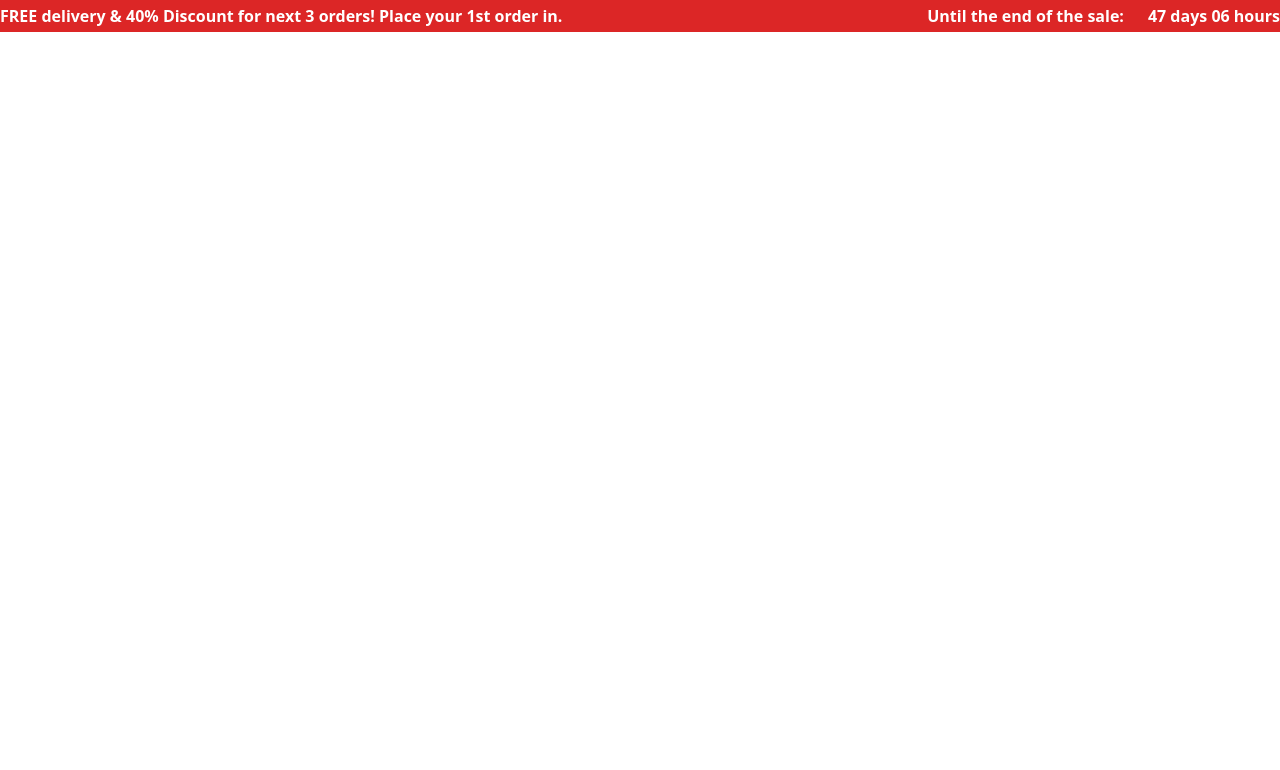
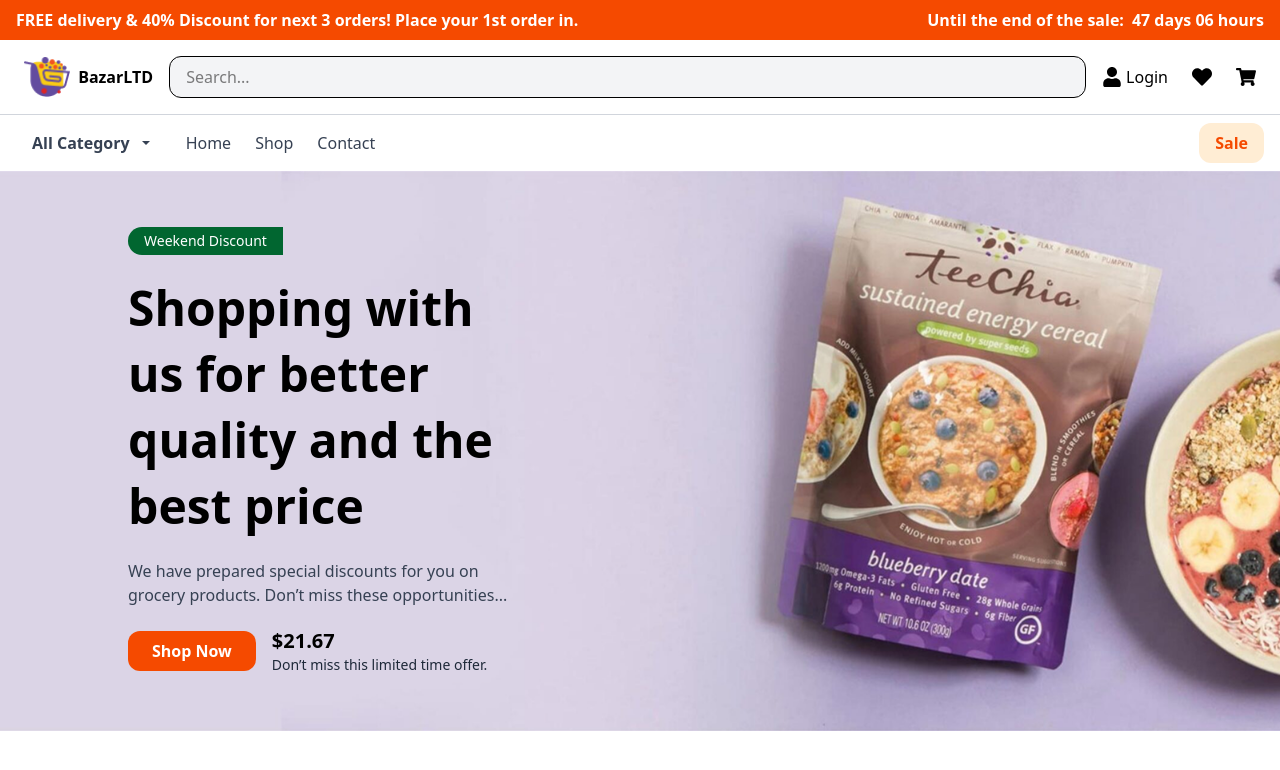
Before and after one commit to Md-Sifat-code/BazarLTD, a React (Vite) app: page / in a window 1280 px wide. Shown: the top 770 px of the page. Built offline with nearby package versions, Linux system fonts and the light colour scheme.

Commit message:
Done the navbar and the Hero

```diff
--- a/package.json
+++ b/package.json
@@ -13,6 +13,7 @@
     "@tailwindcss/vite": "^4.1.7",
     "react": "^19.1.0",
     "react-dom": "^19.1.0",
+    "react-icons": "^5.5.0",
     "react-router-dom": "^7.6.0",
     "tailwindcss": "^4.1.7"
   },
--- a/src/Components/Fixed/Announcement.jsx
+++ b/src/Components/Fixed/Announcement.jsx
@@ -2,17 +2,20 @@
 
 function Announcement() {
   return (
-    <section className="bg-[#DC2626]">
-      <div className="container mx-auto max-w-7xl text-white font-semibold flex flex-row justify-between items-center py-1">
-        <div>
+    <section className="bg-orange-600">
+      <div className="container mx-auto max-w-7xl text-white font-semibold flex flex-col md:flex-row justify-between items-center gap-2 py-2 px-4 text-sm sm:text-base">
+        {/* Message */}
+        <div className="text-center md:text-left w-full md:w-auto">
           <h1>
             FREE delivery & 40% Discount for next 3 orders! Place your 1st order
             in.
           </h1>
         </div>
-        <div className="flex flex-row gap-6">
+
+        {/* Timer */}
+        <div className="flex flex-col sm:flex-row items-center gap-2 text-center md:text-right">
           <h1>Until the end of the sale:</h1>
-          <p>47 days 06 hours</p>
+          <p className="text-white">47 days 06 hours</p>
         </div>
       </div>
     </section>
--- /dev/null
+++ b/src/Components/Fixed/Extranav.jsx
@@ -0,0 +1,135 @@
+import React, { useState, useEffect, useRef } from "react";
+import {
+  FaAppleAlt,
+  FaCheese,
+  FaBreadSlice,
+  FaSnowflake,
+  FaHeartbeat,
+  FaBaby,
+  FaHome,
+  FaStore,
+  FaPhone,
+  FaTags,
+  FaBars,
+} from "react-icons/fa";
+import { IoMdArrowDropdown } from "react-icons/io";
+
+function Extranav() {
+  const [isDropdownOpen, setIsDropdownOpen] = useState(false);
+  const [isMobileDropdownOpen, setIsMobileDropdownOpen] = useState(false);
+  const dropdownRef = useRef();
+
+  const categories = [
+    { name: "Fruits & Vegetables", icon: <FaAppleAlt /> },
+    { name: "Dairy", icon: <FaCheese /> },
+    { name: "Bread", icon: <FaBreadSlice /> },
+    { name: "Frozen Food", icon: <FaSnowflake /> },
+    { name: "Healthcare", icon: <FaHeartbeat /> },
+    { name: "Baby", icon: <FaBaby /> },
+  ];
+
+  // Close dropdown when clicked outside
+  useEffect(() => {
+    function handleClickOutside(event) {
+      if (dropdownRef.current && !dropdownRef.current.contains(event.target)) {
+        setIsDropdownOpen(false);
+        setIsMobileDropdownOpen(false);
+      }
+    }
+    document.addEventListener("mousedown", handleClickOutside);
+    return () => document.removeEventListener("mousedown", handleClickOutside);
+  }, []);
+
+  return (
+    <>
+      {/* 🖥️ Desktop/Tablet Top Navigation */}
+      <section className="bg-white py-2 border-t border-gray-300 hidden sm:block">
+        <div className="container mx-auto px-4 flex flex-col md:flex-row justify-between items-start md:items-center gap-4">
+          <div
+            className="w-full md:w-auto flex flex-col md:flex-row md:items-center gap-4 relative"
+            ref={dropdownRef}
+          >
+            <button
+              onClick={() => setIsDropdownOpen(!isDropdownOpen)}
+              className="flex items-center gap-2 text-gray-700 font-semibold hover:bg-gray-200 px-4 py-2 rounded-lg transition"
+              aria-haspopup="true"
+              aria-expanded={isDropdownOpen}
+            >
+              All Category <IoMdArrowDropdown />
+            </button>
+
+            {isDropdownOpen && (
+              <div className="absolute top-full left-0 mt-2 w-64 bg-white border rounded shadow-md z-20">
+                {categories.map((category, idx) => (
+                  <div
+                    key={idx}
+                    className="flex items-center gap-3 px-4 py-2 hover:bg-gray-100 text-gray-700 cursor-pointer"
+                  >
+                    <span className="text-lg">{category.icon}</span>
+                    <span>{category.name}</span>
+                  </div>
+                ))}
+              </div>
+            )}
+
+            <div className="flex flex-col md:flex-row gap-4 md:gap-6 text-gray-700 font-medium">
+              <p className="cursor-pointer hover:text-blue-600">Home</p>
+              <p className="cursor-pointer hover:text-blue-600">Shop</p>
+              <p className="cursor-pointer hover:text-blue-600">Contact</p>
+            </div>
+          </div>
+
+          <div className="w-full md:w-auto">
+            <p className="text-orange-600 text-center md:text-left px-4 py-2 bg-orange-100 font-bold rounded-xl cursor-pointer hover:bg-orange-200 transition">
+              Sale
+            </p>
+          </div>
+        </div>
+      </section>
+
+      {/* 📱 Mobile Category Dropdown */}
+      {isMobileDropdownOpen && (
+        <div className="fixed bottom-14 left-0 right-0 mx-4 mb-2 bg-white border rounded shadow-md z-50 sm:hidden">
+          {categories.map((category, idx) => (
+            <div
+              key={idx}
+              className="flex items-center gap-3 px-4 py-2 hover:bg-gray-100 text-gray-700 cursor-pointer"
+            >
+              <span className="text-lg">{category.icon}</span>
+              <span>{category.name}</span>
+            </div>
+          ))}
+        </div>
+      )}
+
+      {/* 📱 Mobile Bottom Navigation */}
+      <nav className="fixed bottom-0 left-0 right-0 bg-white shadow-md border-t flex justify-around items-center py-2 sm:hidden z-50">
+        <div className="flex flex-col items-center text-gray-700 text-sm">
+          <FaHome className="text-xl" />
+          <span className="text-xs">Home</span>
+        </div>
+        <div className="flex flex-col items-center text-gray-700 text-sm">
+          <FaStore className="text-xl" />
+          <span className="text-xs">Shop</span>
+        </div>
+        <button
+          onClick={() => setIsMobileDropdownOpen((prev) => !prev)}
+          className="flex flex-col items-center text-gray-700 text-sm focus:outline-none"
+        >
+          <FaBars className="text-xl" />
+          <span className="text-xs">Category</span>
+        </button>
+        <div className="flex flex-col items-center text-gray-700 text-sm">
+          <FaPhone className="text-xl" />
+          <span className="text-xs">Contact</span>
+        </div>
+        <div className="flex flex-col items-center text-orange-600 text-sm">
+          <FaTags className="text-xl" />
+          <span className="text-xs">Sale</span>
+        </div>
+      </nav>
+    </>
+  );
+}
+
+export default Extranav;
--- /dev/null
+++ b/src/Components/Fixed/Hero.jsx
@@ -0,0 +1,48 @@
+import React from "react";
+
+function Hero() {
+  return (
+    <div
+      className="min-h-[70vh] bg-cover bg-center bg-no-repeat text-white grid grid-cols-1 lg:grid-cols-2 relative"
+      style={{ backgroundImage: "url('/elements01.png')" }}
+    >
+      {/* Left Content */}
+      <div className="flex flex-col justify-center px-6 sm:px-12 md:px-24 lg:px-32 z-10 py-10">
+        <div className="flex flex-col gap-5 max-w-2xl">
+          <p className="px-4 py-1 bg-green-800 rounded-l-3xl text-sm font-medium w-fit">
+            Weekend Discount
+          </p>
+
+          <h1 className="text-2xl sm:text-3xl md:text-4xl lg:text-5xl font-bold text-black leading-snug">
+            Shopping with us for better quality and the best price
+          </h1>
+
+          <p className="text-gray-700 text-sm sm:text-base">
+            We have prepared special discounts for you on grocery products.
+            Don’t miss these opportunities...
+          </p>
+
+          <div className="flex flex-col sm:flex-row items-start sm:items-center gap-4">
+            <button className="px-6 py-2 bg-orange-600 hover:bg-orange-700 transition text-white font-semibold rounded-xl w-fit">
+              Shop Now
+            </button>
+
+            <div>
+              <h2 className="text-xl font-bold text-black">$21.67</h2>
+              <p className="text-sm text-gray-800">
+                Don’t miss this limited time offer.
+              </p>
+            </div>
+          </div>
+        </div>
+      </div>
+
+      {/* Right placeholder (optional: you can add a product or model image here) */}
+      <div className="hidden lg:flex items-center justify-center z-10">
+        {/* Add optional content or leave empty for background image only */}
+      </div>
+    </div>
+  );
+}
+
+export default Hero;
--- a/src/Components/Fixed/Navbar.jsx
+++ b/src/Components/Fixed/Navbar.jsx
@@ -1,12 +1,38 @@
 import React from "react";
+import { FaHeart, FaShoppingCart, FaUser } from "react-icons/fa";
 
 function Navbar() {
   return (
-    <section>
-      <div className="container mx-auto ">
-        <div>{/* a logo as png */}</div>
-        <div>{/* maximum middle with the search bar */}</div>
-        <div>{/* Login button, whitelist icon, cart icon */}</div>
+    <section className="bg-white ">
+      <div className="container mx-auto flex items-center justify-between py-4 px-6">
+        {/* Logo */}
+        <div className="flex-shrink-0 flex items-center gap-2 font-bold">
+          <img src="/g10.png" alt="Logo" className="h-10 w-auto" />
+          <h1>BazarLTD</h1>
+        </div>
+
+        {/* Search bar */}
+        <div className="flex-grow max-w-6xl mx-4">
+          <input
+            type="text"
+            placeholder="Search..."
+            className="w-full px-4 py-2 border rounded-xl bg-gray-100 focus:outline-none focus:ring-1 focus:ring-orange-500"
+          />
+        </div>
+
+        {/* Icons */}
+        <div className="flex items-center space-x-6">
+          <button className="flex items-center space-x-1 hover:text-blue-600">
+            <FaUser size={20} />
+            <span className="hidden sm:inline">Login</span>
+          </button>
+          <button className="hover:text-orange-500">
+            <FaHeart size={20} />
+          </button>
+          <button className="hover:text-green-500">
+            <FaShoppingCart size={20} />
+          </button>
+        </div>
       </div>
     </section>
   );
--- a/src/Pages/Home.jsx
+++ b/src/Pages/Home.jsx
@@ -1,5 +1,8 @@
 import React from "react";
 import Announcement from "../Components/Fixed/Announcement";
+import Navbar from "../Components/Fixed/Navbar";
+import Extranav from "../Components/Fixed/Extranav";
+import Hero from "../Components/Fixed/Hero";
 
 function Home() {
   return (
@@ -7,6 +10,15 @@
       <div>
         <Announcement />
       </div>
+      <div>
+        <Navbar />
+      </div>
+      <div>
+        <Extranav />
+      </div>
+      <div>
+        <Hero />
+      </div>
     </div>
   );
 }
```
Also changed, not shown: public/elements01.png (added), 1 other file (tests, documents, lock files or other folders).
